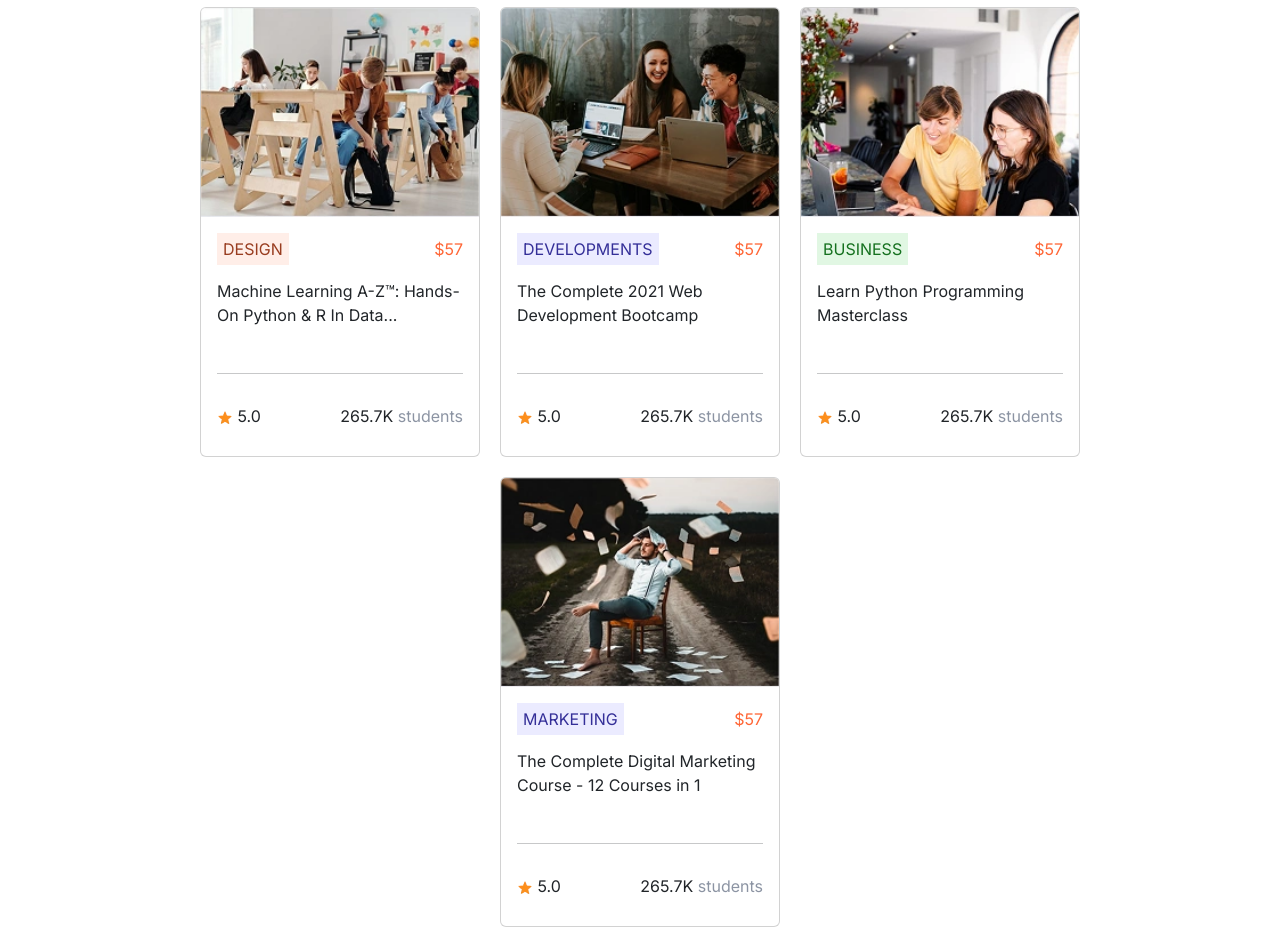
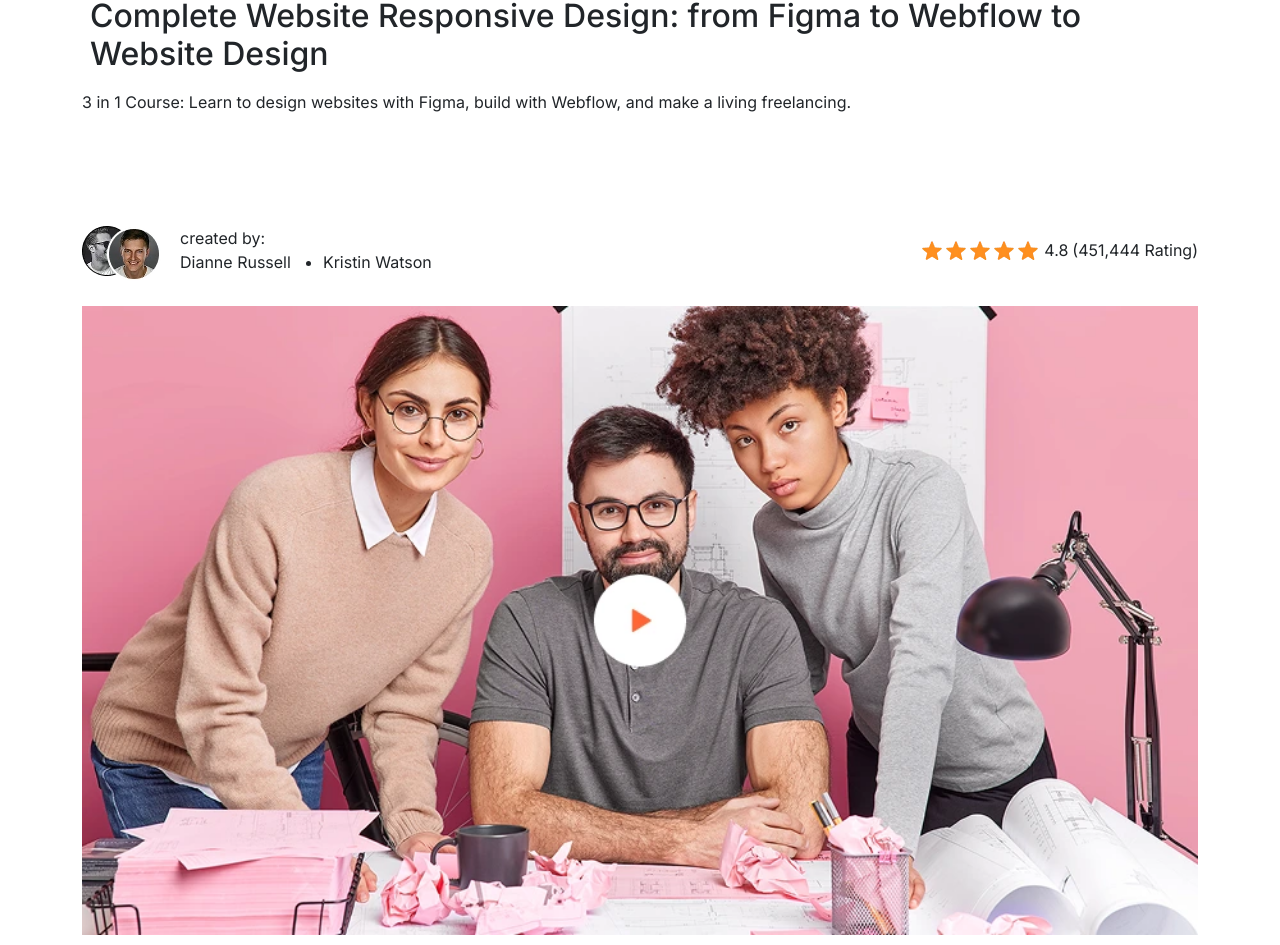
Before and after one commit to jasminabualrub/E-Tutor, a plain HTML site: page singlecourse.html in a window 1280 px wide. Shown: the part 155-1100 px from the top of the page. Drawn offline with nearby package versions, Linux system fonts and the light colour scheme.

Commit message:
create hero1 and hero2 section

```diff
--- a/assets/Css/singlecourse.css
+++ b/assets/Css/singlecourse.css
@@ -0,0 +1,43 @@
+.breadcrumb a{
+    text-decoration: none;
+    color:#6E7485;
+    transition: all 0.9s;
+}
+.breadcrumb a:hover{
+    color:var( --main-color);
+}
+.second-img{
+  left: 37px;
+  z-index: 1;
+    bottom: 0px;
+    top:1px;
+}
+.nav-link:focus{
+    color: var(--main-color);
+
+}
+
+
+.nav-item p,.nav-item h2{
+    display: flex;
+    flex-direction: column;
+    justify-content: start;
+    align-items: start;
+}
+.nav .nav-tabs {
+    display: flex;
+    justify-content: space-around;
+    margin-bottom: 10px;
+}
+
+/*instructor start*/
+.instructor .description .row {
+    border:1px solid #E9EAF0;
+    width:80%;
+    padding: 32px;
+}
+.instructor{
+    display:flex;
+    flex-direction: column;
+    gap:30px;
+}
--- a/singlecourse.html
+++ b/singlecourse.html
@@ -69,110 +69,60 @@
   </div>
         </nav>
         <main>
-           <section class="bestselling-courses py-5">
-          <div class="container">
 
-      <div class="row justify-content-center align-items-center ">
-        <h2 class="text-start fw-bold mb-0">Related Courses</h2>
-        <div class="card col-lg-3 col-md-6 col-sm-12">
-  <img src="assets/Images/courses/Course Images.webp" class="card-img-top img-fluid w-100" alt="course1">
-  <div class="card-body d-flex flex-column ">
-    <div class="card-head d-flex justify-content-between align-items-center">
-      <span>Design</span>
-      <span>$57</span>
-    </div>
-    <p class="card-text">Machine Learning A-Z™: Hands-On Python & R In Data...</p>
-    <hr/>
-    <div class="d-flex justify-content-between align-items-center">
-        <div class="card-footer-start">
-      <img src="assets/Images/courses/Star.webp" alt="star"/>
-      <span>5.0</span>
-    </div>
-     <div class="card-footer-end">
-      <span>265.7K</span>
-      <span> students</span>
+          <section class="single-hero py-5">
 
-    </div>
-    </div>
+            <div class="container ">
+                       <nav style="--bs-breadcrumb-divider: '>';" aria-label="breadcrumb">
+  <ol class="breadcrumb">
+    <li class="breadcrumb-item"><a href="index.html">Home</a></li>
+    <li class="breadcrumb-item active" aria-current="page"><a href="courselist.html">Development</a></li>
+    <li class="breadcrumb-item active" aria-current="page"><a href="courselist.html">WebDevelopment</a></li>
+    <li class="breadcrumb-item active" aria-current="page"><a href="courselist.html">Webflow</a></li>
+  </ol>
+</nav>
+              <h2 class="p-2">Complete Website Responsive Design: from Figma to Webflow to Website Design</h2>
+               <p>3 in 1 Course: Learn to design websites with Figma, build with Webflow, and make a living freelancing.</p>
+            </div>
+          </section>
+          <section class="single-info py-5">
+            <div class="container">
+              <div class="row justify-content-between justify-content-sm-center align-items-sm-center mb-3" >
+                <div class="info-headstart col-md-4 col-sm-12 d-flex gap-5 position-relative   ">
+                  <div>
+                    <img src="assets/Images/singlecourse/Image (2) (1).webp"  class="img-fluid"alt="creater1"/>
+              <img src="assets/Images/singlecourse/Image.webp" class=" second-img position-absolute " alt="creater2"/>
+                  </div>
 
+            <div class="d-flex flex-column justify-content-center align-items-start">
 
-  </div>
-</div>
-       <div class="card col-lg-3 col-md-6 col-sm-12">
-  <img src="assets/Images/courses/Course Images (1).webp" class="card-img-top img-fluid w-100" alt="course1">
-  <div class="card-body d-flex flex-column ">
-    <div class="card-head d-flex justify-content-between align-items-center">
-      <span class="card2">Developments</span>
-      <span>$57</span>
-    </div>
-    <p class="card-text">The Complete 2021 Web Development Bootcamp</p>
-    <hr/>
-    <div class="d-flex justify-content-between align-items-center">
-        <div class="card-footer-start">
-      <img src="assets/Images/courses/Star.webp" alt="star"/>
-      <span>5.0</span>
-    </div>
-     <div class="card-footer-end">
-      <span>265.7K</span>
-      <span> students</span>
+              <span>created by:</span>
+              <div class="d-flex">
+                 <p>Dianne Russell</p>
+                 <ul><li>Kristin Watson</li></ul>
+              </div>
 
-    </div>
-    </div>
+            </div>
+              </div>
+               <div class="info-headend col-md-8 col-sm-12 d-flex justify-content-end  align-items-center gap-1 ">
+              <ul class="list-unstyled d-flex">
+                <li><img src="assets/Images/singlecourse/Star.webp" alt="star"/></li>
+                <li><img src="assets/Images/singlecourse/Star.webp" alt="star"/></li>
+                <li><img src="assets/Images/singlecourse/Star.webp" alt="star"/></li>
+                <li><img src="assets/Images/singlecourse/Star.webp" alt="star"/></li>
+                <li><img src="assets/Images/singlecourse/Star.webp" alt="star"/></li>
+              </ul>
+              <p>4.8</p>
+              <p> (451,444 Rating)</p>
+              </div>
+              </div>
+              <div class="hero-img">
+                <img src="assets/Images/singlecourse/Trailer.webp" class="img-fluid" alt="trailer"/>
+              </div>
 
+            </div>
+          </section>
 
-  </div>
-</div>
-       <div class="card col-lg-3 col-md-6 col-sm-12" >
-  <img src="assets/Images/courses/Course Images (2).webp" class="card-img-top img-fluid w-100" alt="course1">
-  <div class="card-body d-flex flex-column ">
-    <div class="card-head d-flex justify-content-between align-items-center">
-      <span class="card3">Business</span>
-      <span>$57</span>
-    </div>
-    <p class="card-text">Learn Python Programming Masterclass</p>
-    <hr/>
-    <div class="d-flex justify-content-between align-items-center">
-        <div class="card-footer-start">
-      <img src="assets/Images/courses/Star.webp" alt="star"/>
-      <span>5.0</span>
-    </div>
-     <div class="card-footer-end">
-      <span>265.7K</span>
-      <span> students</span>
-
-    </div>
-    </div>
-
-
-  </div>
-</div>
-         <div class="card col-lg-3 col-md-6 col-sm-12" >
-  <img src="assets/Images/courses/Course Images (3).webp" class="card-img-top img-fluid w-100" alt="course3">
-  <div class="card-body d-flex flex-column ">
-    <div class="card-head d-flex justify-content-between align-items-center">
-      <span class="card4">Marketing</span>
-      <span>$57</span>
-    </div>
-    <p class="card-text">The Complete Digital Marketing Course - 12 Courses in 1</p>
-    <hr/>
-    <div class="d-flex justify-content-between align-items-center">
-        <div class="card-footer-start">
-      <img src="assets/Images/courses/Star.webp" alt="star"/>
-      <span>5.0</span>
-    </div>
-     <div class="card-footer-end">
-      <span>265.7K</span>
-      <span> students</span>
-
-    </div>
-    </div>
-
-
-  </div>
-</div>
-    </div>
-    </div>
-          </section>
         </main>
 
   <footer class="footer py-5 ">
@@ -236,6 +186,7 @@ convallis nec. Donec mattis odio at.</p>
 
      </div>
      </div>
+     </div>
      </footer>
     <!--bootsrap 5.3 js-->
      <script src="https://cdn.jsdelivr.net/npm/bootstrap@5.3.8/dist/js/bootstrap.bundle.min.js" integrity="sha384-FKyoEForCGlyvwx9Hj09JcYn3nv7wiPVlz7YYwJrWVcXK/BmnVDxM+D2scQbITxI" crossorigin="anonymous"></script>
```
Also changed, not shown: courselist.html (+4 -2 lines), assets/Images/singlecourse/Image (2) (1).webp (added), assets/Images/singlecourse/Image.webp (added), assets/Images/singlecourse/PlayCircle.webp (added), assets/Images/singlecourse/Star.webp (added), assets/Images/singlecourse/Trailer.webp (added), assets/Images/singlecourse/Users.webp (added), assets/Images/singlecourse/curriculum-vitae-template-free.webp (added), assets/Images/singlecourse/instructor1.webp (added), assets/Images/singlecourse/instructor2.webp (added).
